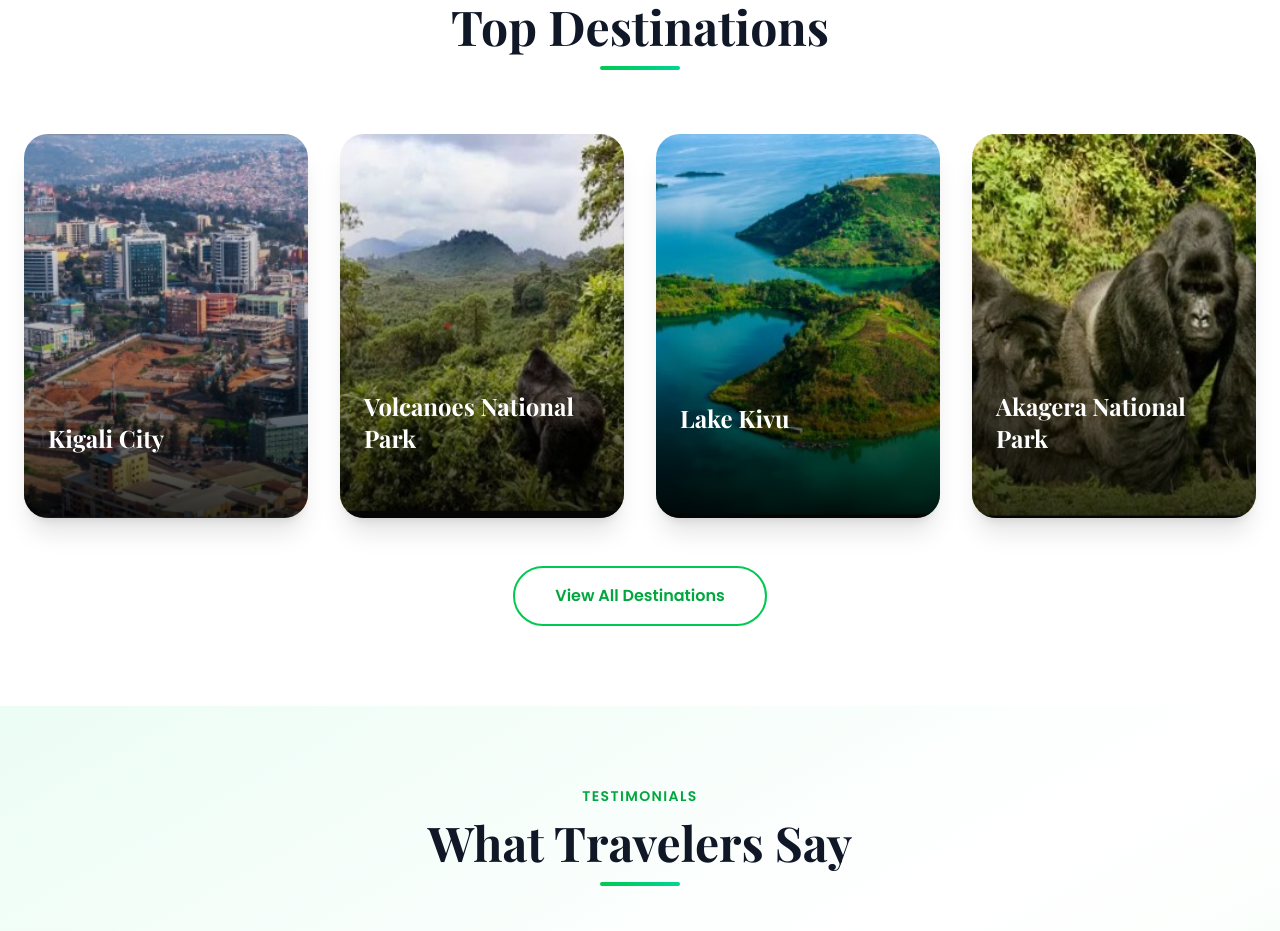
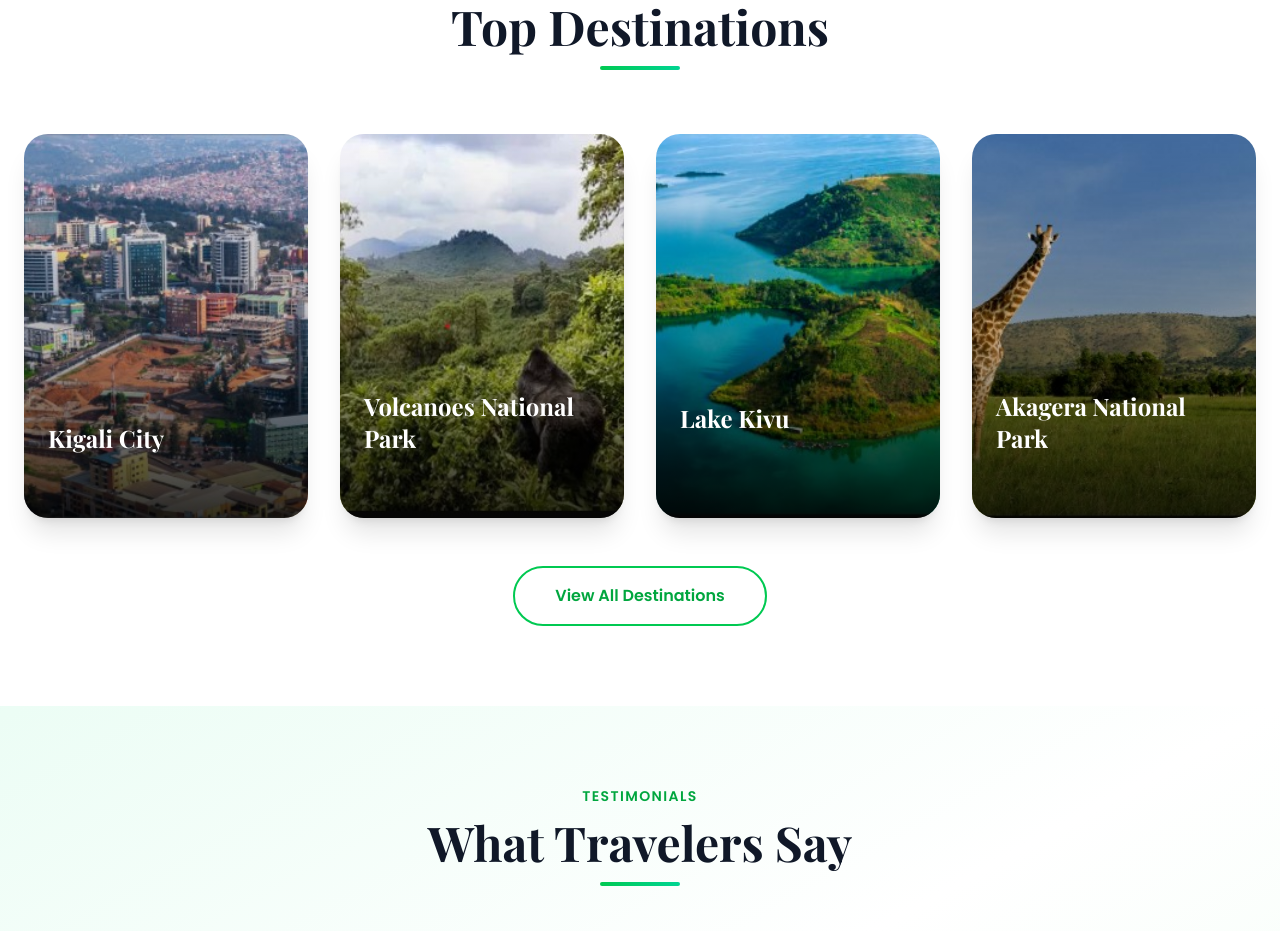
Before and after one commit to Arnaud090/assesement, a Vue app: page / in a window 1280 px wide. Shown: the part 1960-2891 px from the top of the page. Built offline with nearby package versions, Linux system fonts and the light colour scheme.

Commit message:
new image for akagera

```diff
--- a/src/views/homeview.vue
+++ b/src/views/homeview.vue
@@ -5,7 +5,7 @@ import colobusImg from '/src/assets/images/100+ Colobus_ Primate Party.jfif'
 import kigaliImg from '/src/assets/images/kigali.jpg'
 import volcanoImg from '/src/assets/images/volcano.jpg'
 import kivuImg from '/src/assets/images/kivu.jpg'
-import gorillaImg from '/src/assets/images/gorilla.jpg'
+import akageraImg from '/src/assets/images/akagera giraffe.jpg'
 
 const stats = ref([
   { label: 'Happy Travelers', value: 500, suffix: '+' },
@@ -27,7 +27,7 @@ const destinations = [
   { name: 'Kigali City', desc: 'A clean, modern capital rich in culture and history.', img: kigaliImg },
   { name: 'Volcanoes National Park', desc: 'Home to majestic mountain gorillas and volcanic peaks.', img: volcanoImg },
   { name: 'Lake Kivu', desc: 'Serene beaches, island adventures, and stunning sunsets.', img: kivuImg },
-  { name: 'Akagera National Park', desc: 'Big five safaris and breathtaking savanna landscapes.', img: gorillaImg }
+  { name: 'Akagera National Park', desc: 'Big five safaris and breathtaking savanna landscapes.', img: akageraImg }
 ]
 
 function nextTestimonial() {
```
Also changed, not shown: src/assets/images/akagera giraffe.jpg (added).
